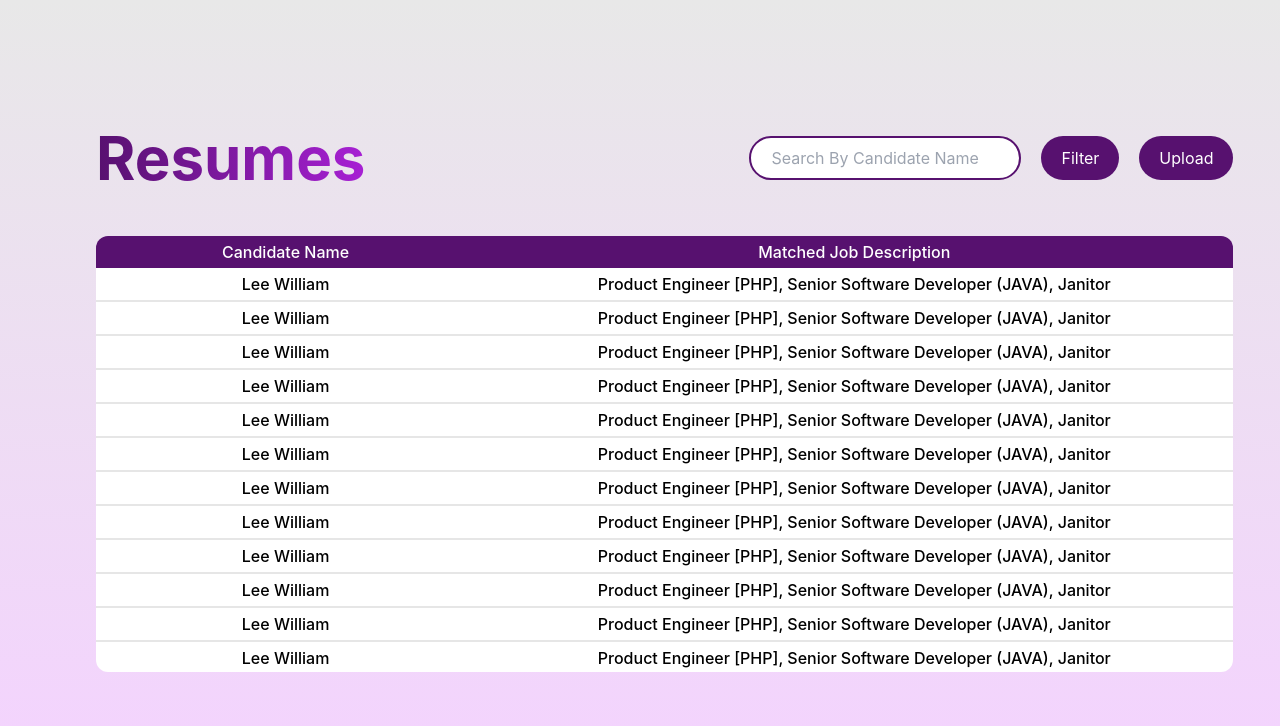
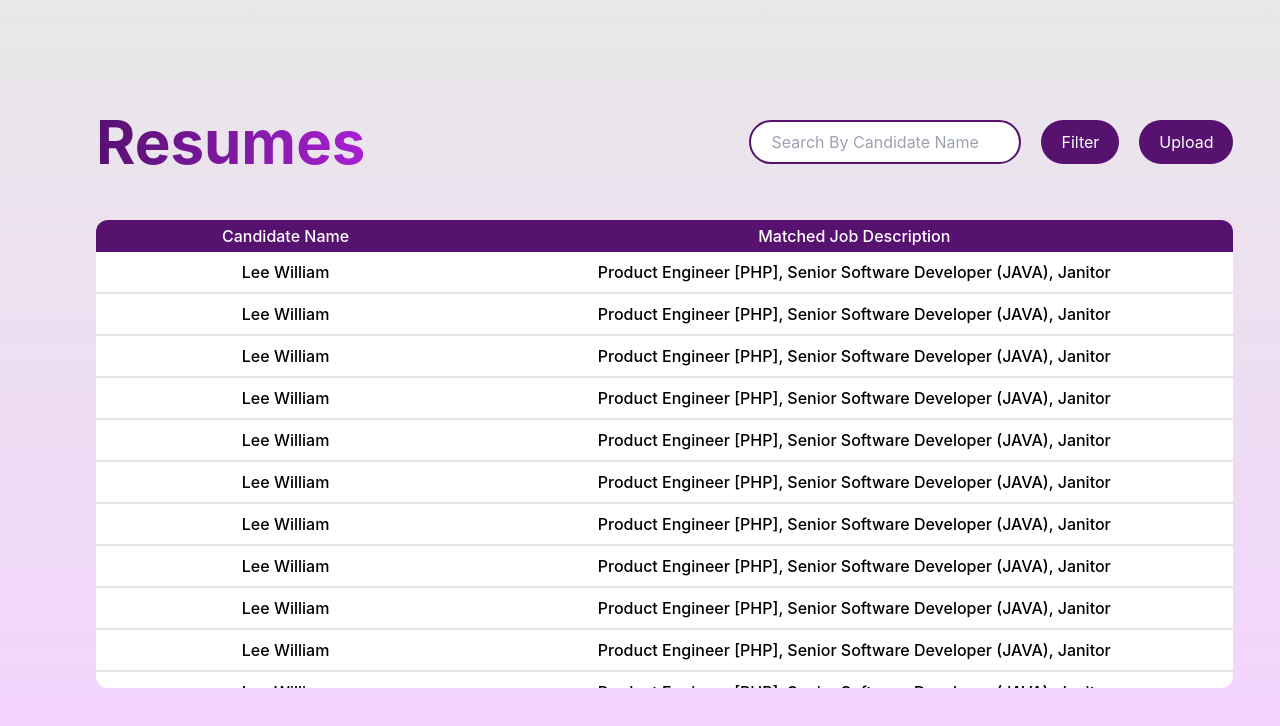
Before and after one commit to lwwilliam/mini-hackathon-we_have_an_imposter_amongst_us, a React (Create React App) app in the folder frontend/: page /resume in a window 1280 px wide. Shown: the top 726 px of the page. Built offline with nearby package versions, Linux system fonts and the light colour scheme.

Commit message:
indentation, also changed padding

```diff
--- a/frontend/src/view/resume/Resume.jsx
+++ b/frontend/src/view/resume/Resume.jsx
@@ -26,7 +26,7 @@ const UploadButton = () => {
 const ResumeTables = () => {
   const TableRowData = () => {
     return (
-        <div className='grid grid-cols-3 py-1 border-b-2 border-solid border-[#E6E6E6]'>
+      <div className='grid grid-cols-3 py-2 border-b-2 border-solid border-[#E6E6E6]'>
         <p>Lee William</p>
         <p className='col-span-2'>Product Engineer [PHP], Senior Software Developer (JAVA), Janitor</p>
       </div>
@@ -51,7 +51,7 @@ const Resume = () => {
 
   return (
     <div className='flex bg-gradient-to-t from-[#F4D2FF] to-[#E8E8E8] w-screen h-screen overflow-hidden'>
-      <div className='flex flex-col px-24 py-32 flex-1 gap-12'>
+      <div className='flex flex-col px-24 py-28 flex-1 gap-12'>
         <div className='flex space-x-0 gap-96'>
           <h1 class="bg-gradient-to-r from-[#57116F] to-[#A720D4] inline-block text-transparent bg-clip-text font-bold text-6xl">Resumes</h1>
           <div class='flex flex-1 gap-5 my-2'>
```
Lines whose indentation alone changed are shown as unchanged.
